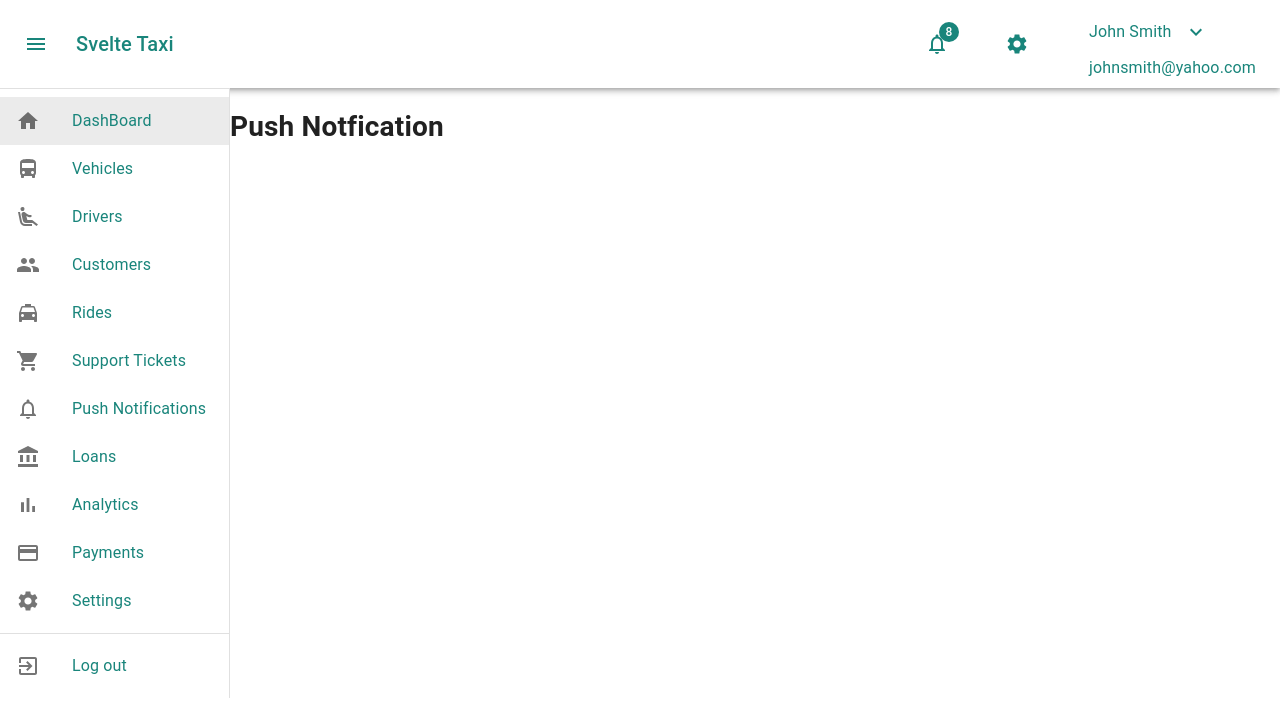
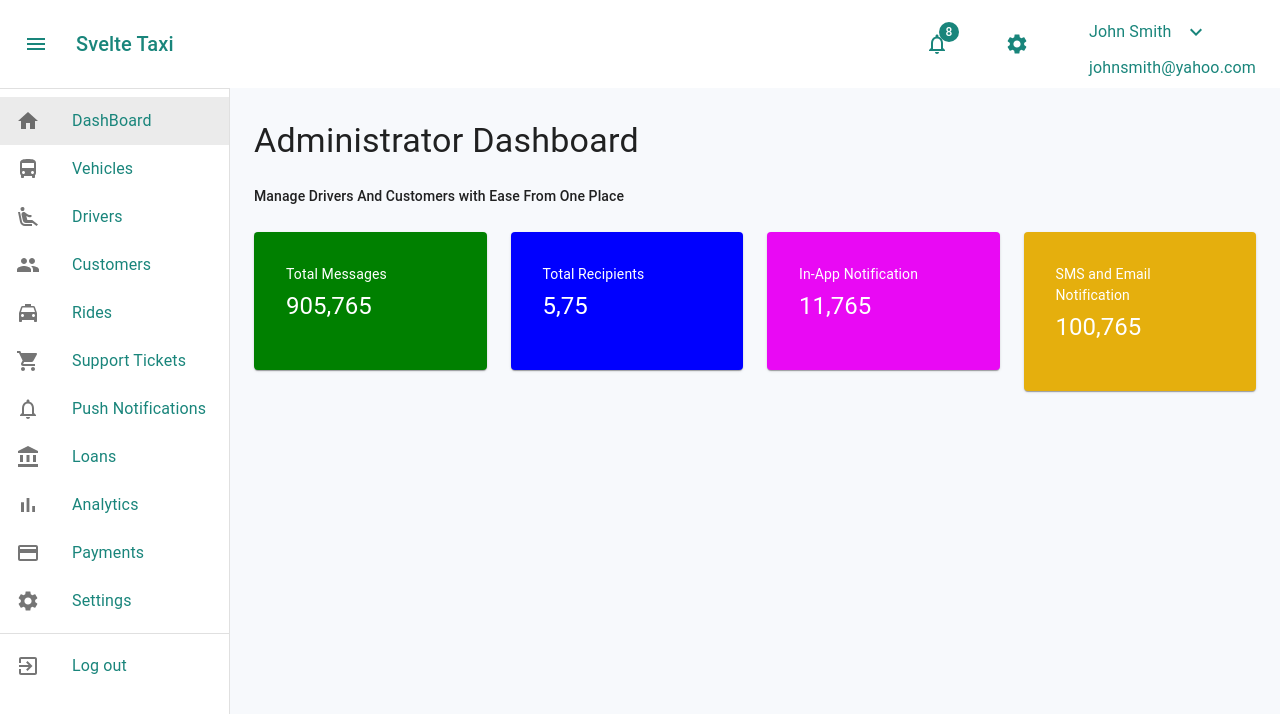
Before and after one commit to walosha/svelte_taxi, a React (Create React App) app: page /notifications in a window 1280 px wide. Shown: the top 714 px of the page. Built offline with nearby package versions, Linux system fonts and the light colour scheme.

Commit message:
create push support page card

```diff
--- a/src/components/DashBoardInfoCard.jsx
+++ b/src/components/DashBoardInfoCard.jsx
@@ -40,24 +40,29 @@ export default function DashBoardInfoCard({
   icon,
   colorDark,
   colorLight,
-  percentChange
+  percentChange,
+  bg
 }) {
   const classes = useStyles();
 
+  bg = bg ? { background: bg, color: "#fff" } : {};
+
   return (
-    <Card className={classes.card}>
+    <Card style={bg} className={classes.card}>
       <CardContent className={classes.MuiCardContent}>
         <div className={classes.textContent}>
           <Typography
             className={classes.title}
             color="textSecondary"
             gutterBottom
+            style={bg}
           >
             {title}
           </Typography>
           <Typography gutterBottom variant="h5" component="h3">
             {amount}
           </Typography>
+          {percentChange ? (
             <div className={classes.indicator}>
               <Add />
               <CallMade />
@@ -65,7 +70,9 @@ export default function DashBoardInfoCard({
                 {`${percentChange}%`}
               </Typography>
             </div>
+          ) : null}
         </div>
+        {icon ? (
           <Box
             style={{ color: colorDark, background: colorLight }}
             className={classes.iconContainer}
@@ -73,6 +80,7 @@ export default function DashBoardInfoCard({
           >
             {icon}
           </Box>
+        ) : null}
       </CardContent>
     </Card>
   );
--- a/src/data/cardData.js
+++ b/src/data/cardData.js
@@ -40,3 +40,25 @@ export const cardData = [
     colorLight: "#d3caad"
   }
 ];
+export const notificationData = [
+  {
+    title: "Total Messages",
+    amount: "905,765",
+    bg: "green"
+  },
+  {
+    title: "Total Recipients",
+    amount: "5,75",
+    bg: "blue"
+  },
+  {
+    title: "In-App Notification",
+    amount: "11,765",
+    bg: "#e909f4"
+  },
+  {
+    title: "SMS and Email Notification ",
+    amount: "100,765",
+    bg: "#e5af0d"
+  }
+];
--- a/src/pages/push-notifications.jsx
+++ b/src/pages/push-notifications.jsx
@@ -1,9 +1,47 @@
 import React from "react";
+import { makeStyles } from "@material-ui/core/styles";
+import { Grid, Typography, Container } from "@material-ui/core";
+import DashBoardInfoCard from "../components/DashBoardInfoCard";
+import { notificationData } from "../data/cardData";
+
+const useStyles = makeStyles(theme => ({
+  root: {
+    display: "flex"
+  },
+  content: {
+    flexGrow: 1,
+    height: "100vh",
+    overflow: "auto",
+    background: "#f7f9fc"
+  },
+  container: {
+    paddingTop: theme.spacing(4),
+    paddingBottom: theme.spacing(4)
+  }
+}));
 
 export default function PushNotifications() {
+  const classes = useStyles();
+
   return (
-    <div>
-      <h1> Push Notfication</h1>
-    </div>
+    <main className={classes.content}>
+      <Container maxWidth="lg" className={classes.container}>
+        <Grid container spacing={3}>
+          <Grid item xs={12}>
+            <Typography variant="h4">Administrator Dashboard</Typography>
+          </Grid>
+          <Grid item xs={12}>
+            <Typography variant="subtitle2">
+              Manage Drivers And Customers with Ease From One Place
+            </Typography>
+          </Grid>
+          {notificationData.map((data, idx) => (
+            <Grid key={idx} item xs={12} sm={6} md={3}>
+              <DashBoardInfoCard {...data} />
+            </Grid>
+          ))}
+        </Grid>
+      </Container>
+    </main>
   );
 }
```
Lines whose indentation alone changed are shown as unchanged.
